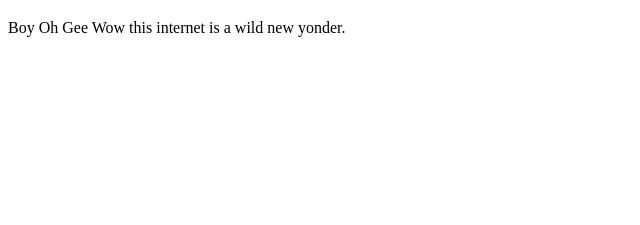
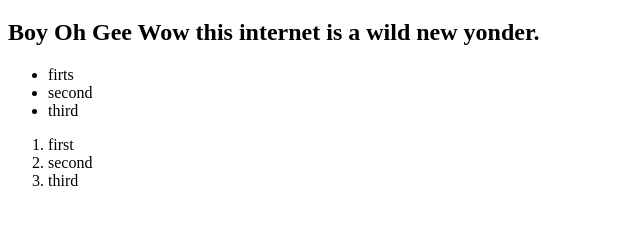
Before and after one commit to JoeAsaro/savvy-portfolio-joe-asaro, a website: page index.html in a window 1280 px wide. Shown: the part 61-286 px from the top of the page, without its empty margins (0-640 px from the left). Drawn offline with Linux system fonts and the light colour scheme.

Commit message:
trying out list

```diff
--- a/index.html
+++ b/index.html
@@ -4,10 +4,22 @@
     <meta charset="UTF-8">
     <meta name="viewport" content="width=device-width, initial-scale=1.0">
     <meta http-equiv="X-UA-Compatible" content="ie=edge">
-    <title>Joe Asaro's Savvy Code Boy</title>
+    <title>Joe Asaro's Savvy Coders Website</title>
 </head>
 <body>
     <h1>Hello world!</h1>
-    Boy Oh Gee Wow this internet is a wild new yonder.
+  <h2>Boy Oh Gee Wow this internet is a wild new yonder.</h2>
+
+  <ul>
+      <li>firts</li>
+      <li>second</li>
+      <li>third</li>
+  </ul>
+<ol>
+    <li>first</li>
+    <li>second</li>
+    <li>third</li>
+</ol>
+
 </body>
 </html>
```
